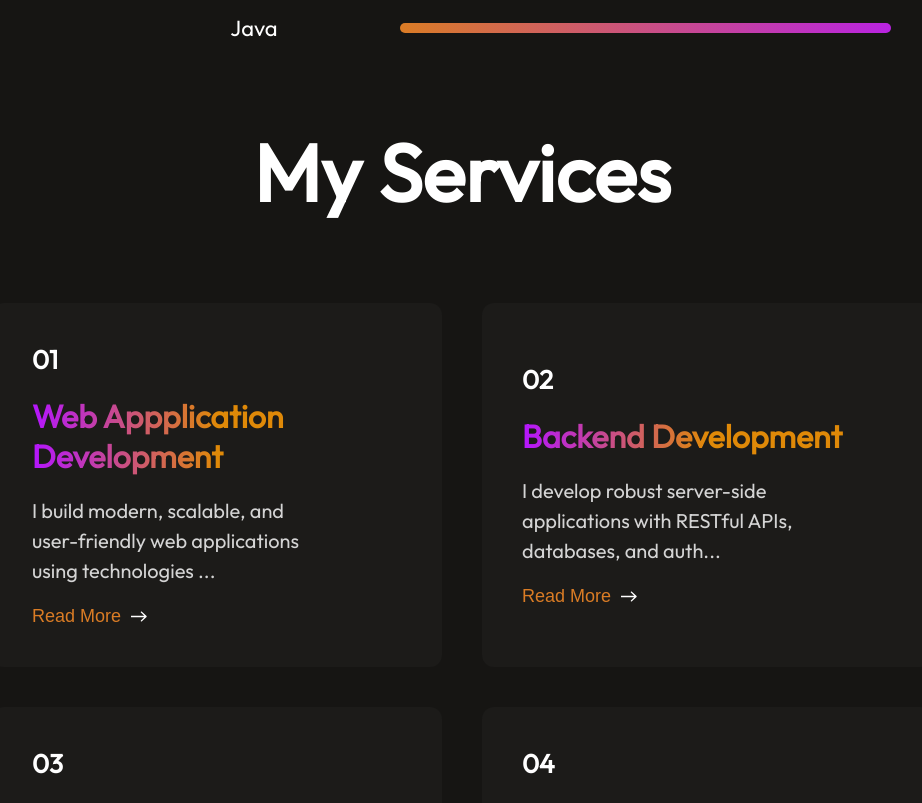
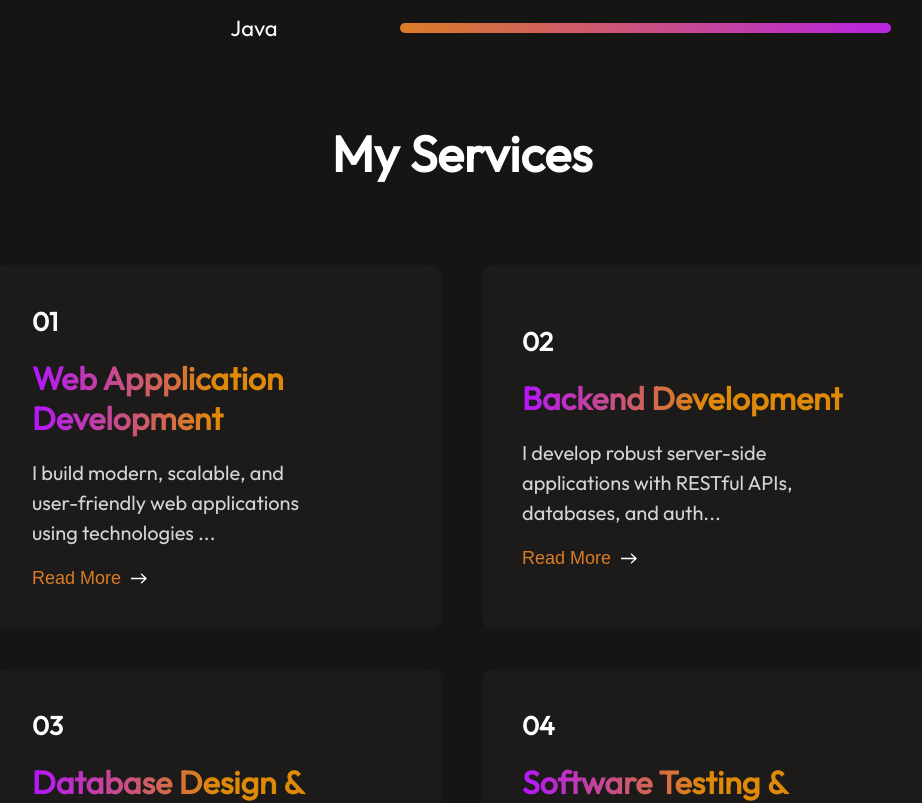
Before and after one commit to KipletingEdwin/kipleting-edwin-portfolio, a React (Vite) app: page / in a window 1280 px wide. Shown: the part 2020-2823 px from the top of the page, without its empty margins (178-1100 px from the left). Built offline with nearby package versions, Linux system fonts and the light colour scheme.

Commit message:
style h1 of each component

```diff
--- a/src/Components/Contact/Contact.css
+++ b/src/Components/Contact/Contact.css
@@ -13,6 +13,10 @@
     text-align: center;
     font-size: 80px;
     font-weight: 600;
+}
+
+.contact-title h1{
+    font-size: 50px;
 }
 
 /* Pseudo-element for decorative effect */
--- a/src/Components/Services/Services.css
+++ b/src/Components/Services/Services.css
@@ -14,7 +14,7 @@
 
 .services-title h1 {
     padding: 0px 30px;
-    font-size: 80px;
+    font-size: 50px;
     font-weight: 600;
 }
 
```
